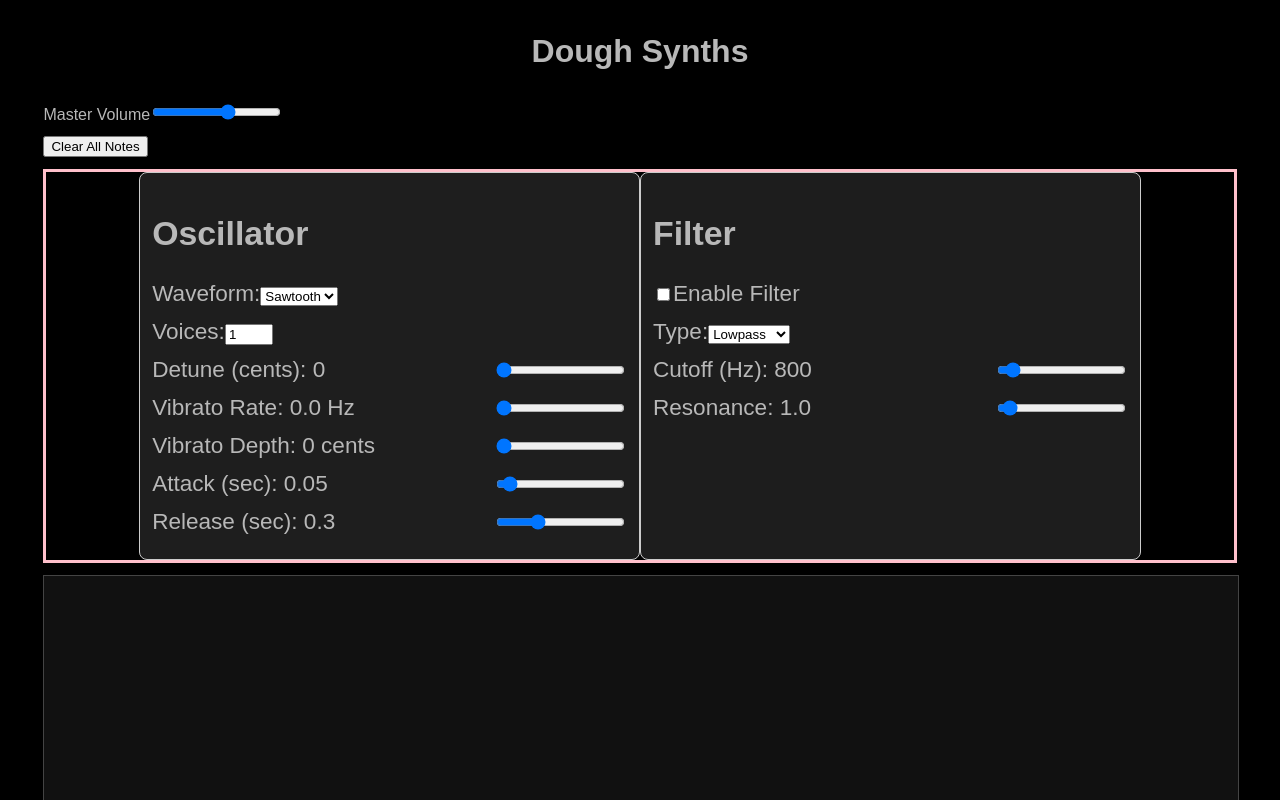
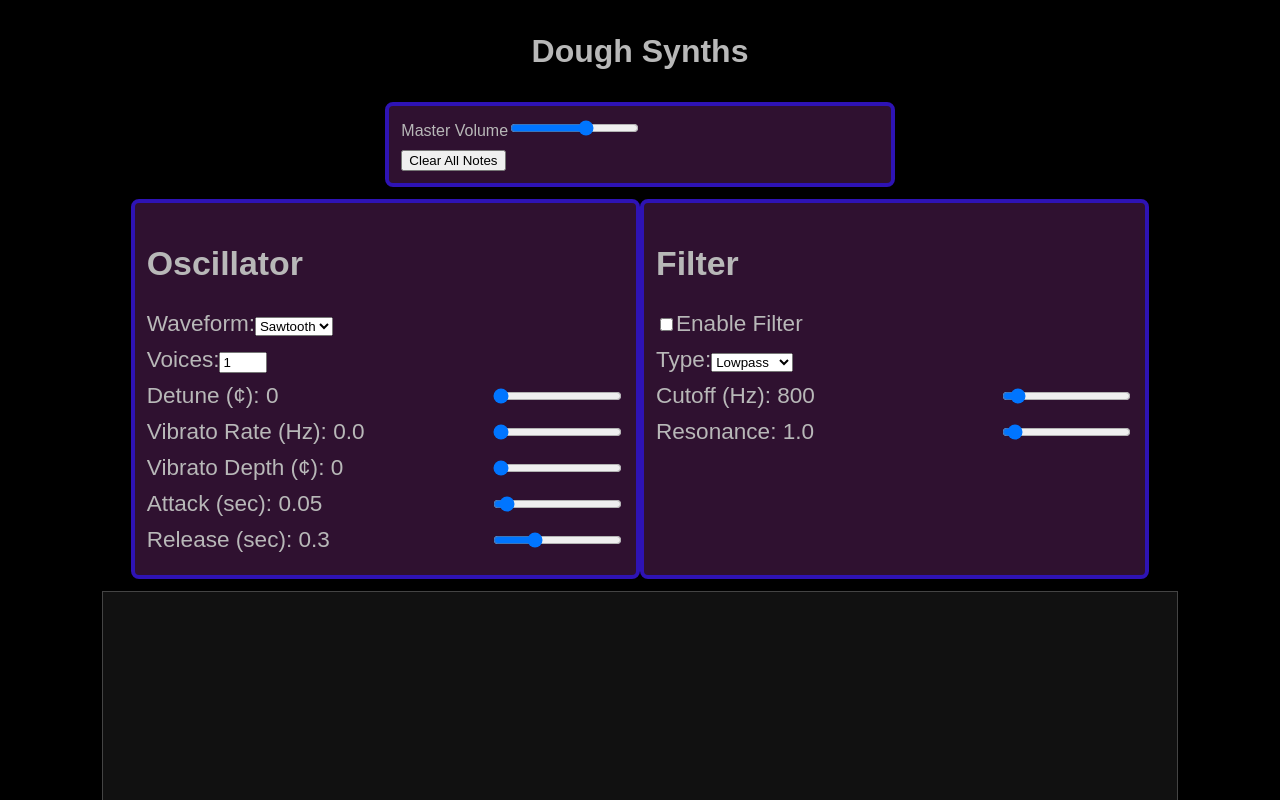
Before and after one commit to EvanCzako/SynthPutty, a React (Create React App) app: page / in a window 1280 px wide. Shown: the top 800 px of the page. Built offline with nearby package versions, Linux system fonts and the light colour scheme.

Commit message:
Mo refactor for css

```diff
--- a/src/App.module.css
+++ b/src/App.module.css
@@ -24,6 +24,7 @@
     flex-direction: column;
 	width: 95%;
     gap: 12px;
+	align-items: center;
 }
 
 .controlsSliderContainer {
@@ -35,13 +36,17 @@
 .mainControlPanel {
     display: flex;
     flex-direction: row;
-    border: 3px solid pink;
+    /* border: 3px solid rgb(75, 75, 75); */
+	/* background-color: #1c0f2d; */
+	border-radius: 20px;
 	justify-content: center;
+	width: 100%;
 }
 
 @media (orientation: portrait) or (max-width: 750px) {
     .mainControlPanel {
         display: flex;
         flex-direction: column;
+		align-items: center;
     }
 }
--- a/src/App.tsx
+++ b/src/App.tsx
@@ -18,8 +18,11 @@ export const App: React.FC = () => {
     useEffect(() => {
         updateFontSize();
         window.addEventListener("resize", updateFontSize);
+
         return () => window.removeEventListener("resize", updateFontSize);
     }, [updateFontSize]);
+
+	// window.addEventListener("orientationchange", updateFontSize);
 
     return (
         <div className={styles.app}>
--- a/src/components/EQVisualizer.tsx
+++ b/src/components/EQVisualizer.tsx
@@ -7,6 +7,35 @@ export function EQVisualizer() {
     const canvasRef = useRef<HTMLCanvasElement>(null);
     const { filterType, filterCutoff, analyserNode } = useSynthStore();
     const { fontSize } = useFontStore();
+
+	useEffect(() => {
+		const handleResize = () => {
+			const canvas = canvasRef.current;
+			if (!canvas) return;
+
+			const ctx = canvas.getContext("2d");
+			if (!ctx) return;
+
+			const cssWidth = canvas.clientWidth;
+			const cssHeight = canvas.clientHeight;
+			const dpr = window.devicePixelRatio || 1;
+
+			canvas.width = cssWidth * dpr;
+			canvas.height = cssHeight * dpr;
+			ctx.scale(dpr, dpr);
+		};
+
+		window.addEventListener("resize", handleResize);
+		window.addEventListener("orientationchange", handleResize); // Some devices need this
+
+		handleResize(); // initial call
+
+		return () => {
+			window.removeEventListener("resize", handleResize);
+			window.removeEventListener("orientationchange", handleResize);
+		};
+	}, []);
+
 
     useEffect(() => {
         if (!analyserNode) return;
@@ -33,6 +62,7 @@ export function EQVisualizer() {
 
 		let animationId: number;
         const draw = () => {
+
             animationId = requestAnimationFrame(draw);
             analyserNode.getByteFrequencyData(dataArray);
 
--- a/src/components/MainControls.tsx
+++ b/src/components/MainControls.tsx
@@ -1,13 +1,14 @@
 // components/MainControls.tsx
 import { useSynthStore } from "../store/synthStore";
 import { useSynthEngine } from "../hooks/useSynthEngine";
+import styles from "../styles/MainControls.module.css";
 
 export function MainControls() {
     const { masterVolume, setMasterVolume } = useSynthStore();
     const { clearAllNotes } = useSynthEngine();
 
     return (
-        <div>
+        <div className={styles.mainControls}>
             <label>
                 Master Volume
                 <input
--- a/src/components/OscillatorControls.tsx
+++ b/src/components/OscillatorControls.tsx
@@ -53,7 +53,7 @@ export const OscillatorControls: React.FC = () => {
             </label>
 
             <label className={appStyles.controlsSliderContainer}>
-                Detune (cents): {detune}
+                Detune (¢): {detune}
                 <input
                     type="range"
                     min={0}
@@ -64,7 +64,7 @@ export const OscillatorControls: React.FC = () => {
             </label>
 
             <label className={appStyles.controlsSliderContainer}>
-                Vibrato Rate: {vibratoRate.toFixed(1)} Hz
+                Vibrato Rate (Hz): {vibratoRate.toFixed(1)}
                 <input
                     type="range"
                     min="0"
@@ -76,7 +76,7 @@ export const OscillatorControls: React.FC = () => {
             </label>
 
             <label className={appStyles.controlsSliderContainer}>
-                Vibrato Depth: {vibratoDepth.toFixed(0)} cents
+                Vibrato Depth (¢): {vibratoDepth.toFixed(0)}
                 <input
                     type="range"
                     min="0"
--- a/src/store/fontStore.ts
+++ b/src/store/fontStore.ts
@@ -16,6 +16,7 @@ export const useFontStore = create<FontState>((set) => ({
     setVw: (vw: number) => set({ vw }),
     setFontSize: (size: number) => set({ fontSize: size }),
     updateFontSize: () => {
+
         const vw = (window.visualViewport?.width ?? window.innerWidth) / 100;
         const vh = (window.visualViewport?.height ?? window.innerHeight) / 100;
 
--- a/src/styles/EQVisualizer.module.css
+++ b/src/styles/EQVisualizer.module.css
@@ -1,5 +1,5 @@
 .canvas {
-    width: 100%;
+    width: 90%;
     height: 300px; /* fixed height */
     display: block;
     border: 1px solid #444;
--- a/src/styles/FilterControls.module.css
+++ b/src/styles/FilterControls.module.css
@@ -1,13 +1,20 @@
 .controls {
 	width: 40%;
-    border: 1px solid #ccc;
+    border: 4px solid #2e13b5;
     border-radius: 8px;
     padding: 12px;
-    background: #1d1d1d;
+    background: #2f1130;
 	min-width: 330px;
 }
 
+
 label {
     display: block;
-    margin-bottom: 12px;
+    margin-bottom: 10px;
 }
+
+@media (orientation: portrait) or (max-width: 750px) {
+	.controls {
+		width: 70%;
+	}
+}
--- /dev/null
+++ b/src/styles/MainControls.module.css
@@ -0,0 +1,8 @@
+.mainControls {
+	width: 40%;
+    border: 4px solid #2e13b5;
+    border-radius: 8px;
+    padding: 12px;
+    background: #2f1130;
+	min-width: 330px;
+}
--- a/src/styles/OscillatorControls.module.css
+++ b/src/styles/OscillatorControls.module.css
@@ -1,9 +1,9 @@
 .controls {
 	width: 40%;
-    border: 1px solid #ccc;
+    border: 4px solid #2e13b5;
     border-radius: 8px;
     padding: 12px;
-    background: #1e1e1e;
+    background: #2f1130;
 	min-width: 330px;
 }
 
@@ -11,3 +11,9 @@ label {
     display: block;
     margin-bottom: 10px;
 }
+
+@media (orientation: portrait) or (max-width: 750px) {
+	.controls {
+		width: 70%;
+	}
+}
```
